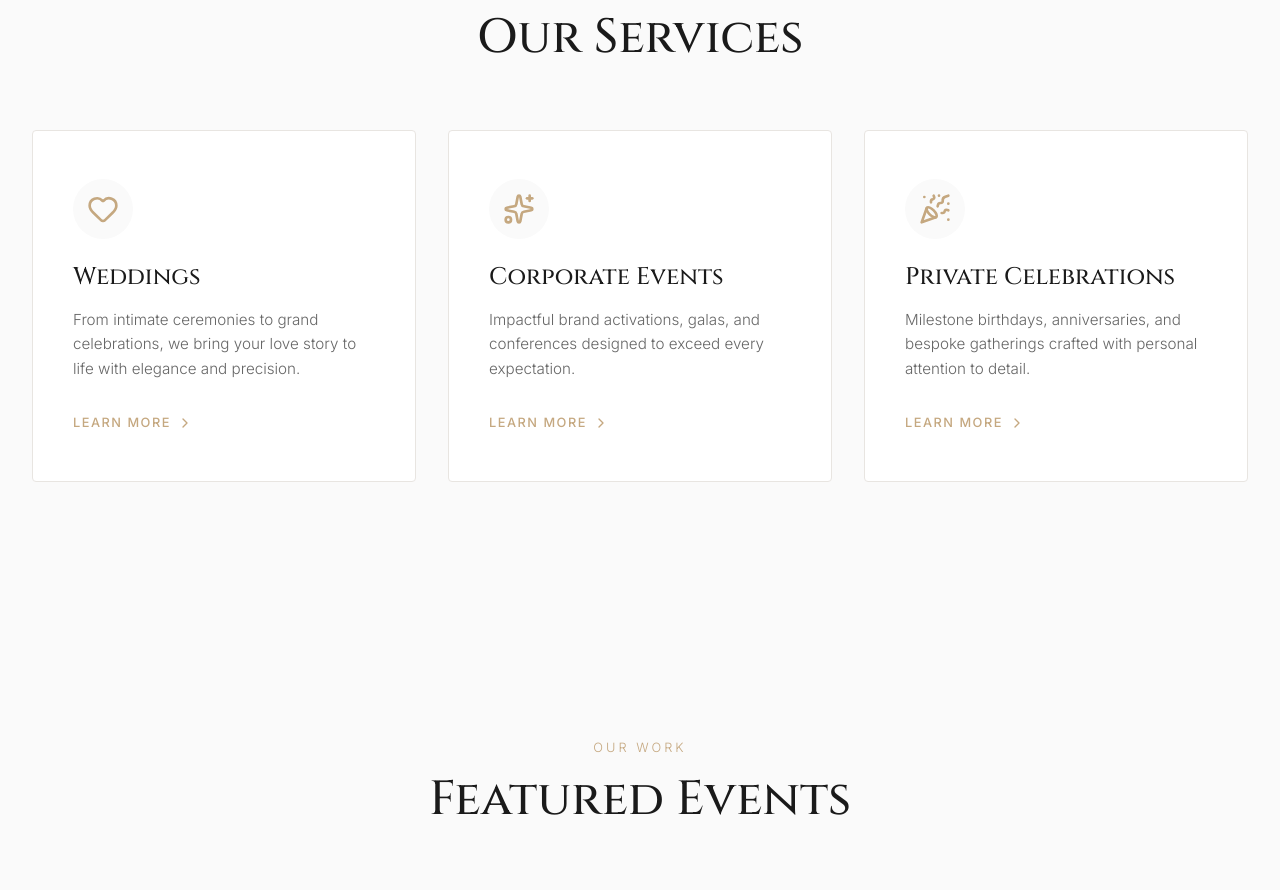
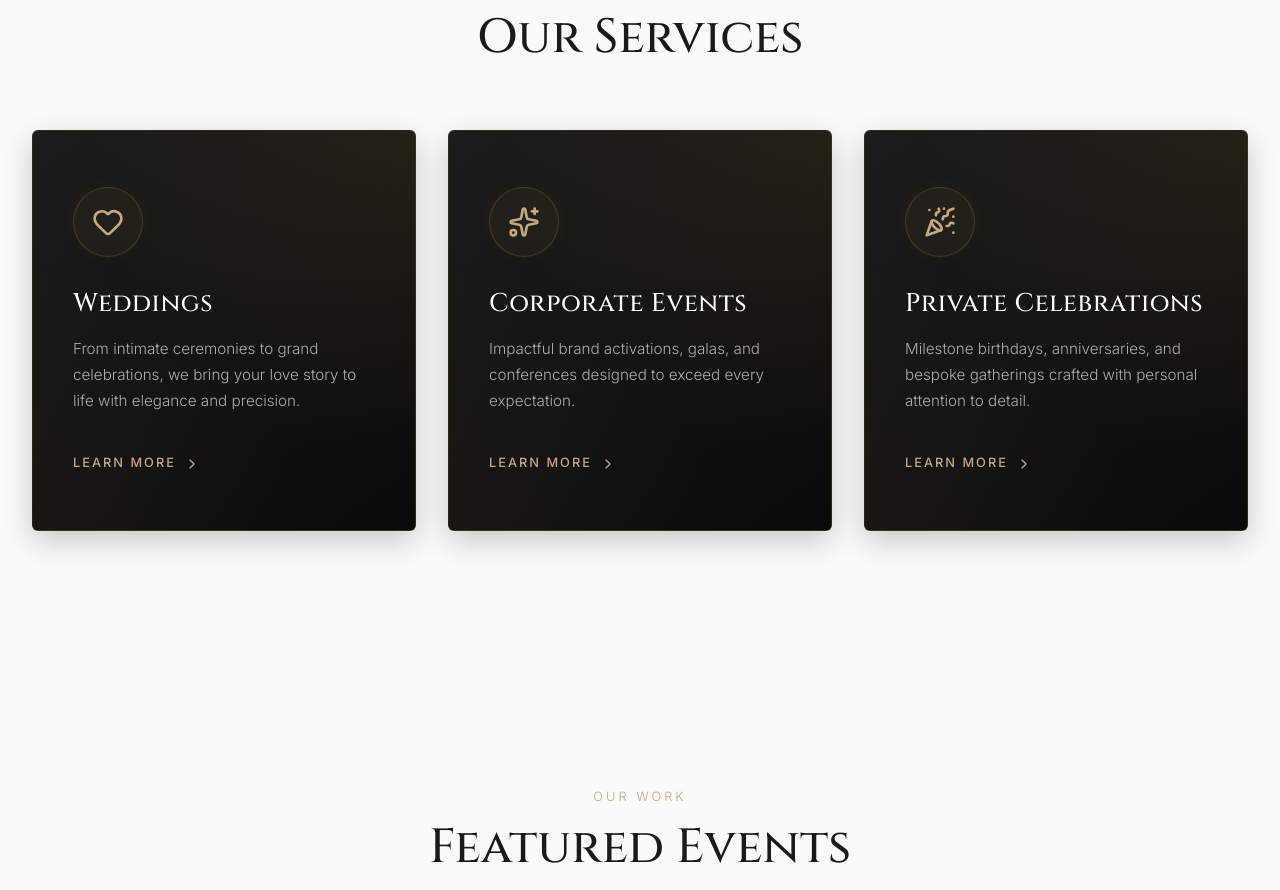
Before and after one commit to ofemjohn/eden-signature-experience-, a React (Vite) app: page / in a window 1280 px wide. Shown: the part 1440-2330 px from the top of the page. Built offline with nearby package versions, Linux system fonts and the light colour scheme.

Commit message:
Update Home.css service cards and About.jsx client journey

```diff
--- a/src/pages/About.jsx
+++ b/src/pages/About.jsx
@@ -13,13 +13,13 @@ export default function About() {
     { title: 'Creativity', desc: 'We push boundaries to design events that are as unique as the people they celebrate.' },
   ];
 
-  const milestones = [
-    { year: '2018', text: 'Eden Signature Experience founded with a vision for luxury event planning' },
-    { year: '2019', text: 'Coordinated our first 100-guest destination wedding' },
-    { year: '2020', text: 'Pioneered virtual event coordination during the global pivot' },
-    { year: '2021', text: 'Expanded to full-service corporate event management' },
-    { year: '2023', text: 'Celebrated our 200th successful event milestone' },
-    { year: '2025', text: 'Launched the Eden Signature Concierge — our premium bespoke tier' },
+  const journey = [
+    { step: '01', title: 'Personalized Consultation', text: 'We begin by deeply understanding your vision, preferences, and the unique story you wish to tell.' },
+    { step: '02', title: 'Bespoke Design Concept', text: 'Our team crafts a comprehensive, one-of-a-kind aesthetic that perfectly aligns with your brand or personal style.' },
+    { step: '03', title: 'Meticulous Curation', text: 'We source the finest venues, premier vendors, and exclusive materials to bring the concept to life.' },
+    { step: '04', title: 'Precision Planning', text: 'Every logistical detail, timeline, and contingency is orchestrated with absolute precision.' },
+    { step: '05', title: 'Flawless Execution', text: 'On the day of your event, we seamlessly manage every moving part so you can be fully present.' },
+    { step: '06', title: 'The Eden Memory', text: 'We ensure the final wrap-up is just as elegant, leaving you with nothing but perfect memories.' },
   ];
 
   return (
@@ -69,16 +69,17 @@ export default function About() {
       <section className="timeline-section section">
         <div className="container">
           <motion.div className="section-title" initial="hidden" whileInView="visible" viewport={{ once: true }} variants={fadeUp}>
-            <p className="overline">Our Journey</p>
-            <h2>Milestones</h2>
+            <p className="overline">Our Approach</p>
+            <h2>The Eden Standard</h2>
           </motion.div>
           <div className="timeline">
-            {milestones.map((m, i) => (
+            {journey.map((j, i) => (
               <motion.div className={`timeline-item ${i % 2 === 0 ? 'left' : 'right'}`} key={i} initial="hidden" whileInView="visible" viewport={{ once: true }} variants={fadeUp}>
                 <div className="timeline-dot" />
                 <div className="timeline-content">
-                  <span className="timeline-year">{m.year}</span>
-                  <p>{m.text}</p>
+                  <span className="timeline-year">Phase {j.step}</span>
+                  <h4 style={{marginBottom: '0.5rem', color: 'var(--color-primary)', fontSize: '1.2rem'}}>{j.title}</h4>
+                  <p>{j.text}</p>
                 </div>
               </motion.div>
             ))}
--- a/src/pages/Home.css
+++ b/src/pages/Home.css
@@ -165,61 +165,91 @@
 }
 
 .service-card.text-card {
-  background: var(--color-white);
-  padding: 3rem 2.5rem;
-  border: 1px solid var(--color-secondary);
-  border-radius: 4px;
+  background: linear-gradient(145deg, #1c1c1c 0%, #0a0a0a 100%);
+  padding: 3.5rem 2.5rem;
+  border: 1px solid rgba(212, 175, 55, 0.15); /* Subtle gold border */
+  border-radius: 6px;
   display: flex;
   flex-direction: column;
-  transition: all 0.4s ease;
+  transition: all 0.5s cubic-bezier(0.16, 1, 0.3, 1);
   height: 100%;
+  position: relative;
+  overflow: hidden;
+  box-shadow: 0 10px 30px rgba(0,0,0,0.2);
+}
+
+/* Abstract Gold Glow Graphic Background */
+.service-card.text-card::before {
+  content: '';
+  position: absolute;
+  top: 0; right: 0; left: 0; bottom: 0;
+  background: radial-gradient(circle at top right, rgba(212, 175, 55, 0.08) 0%, transparent 60%),
+              radial-gradient(circle at bottom left, rgba(212, 175, 55, 0.03) 0%, transparent 50%);
+  pointer-events: none;
+  transition: all 0.5s ease;
+  z-index: 1;
+}
+
+.service-card.text-card > * {
+  position: relative;
+  z-index: 2;
 }
 
 .service-card.text-card:hover {
-  transform: translateY(-8px);
-  box-shadow: 0 10px 30px rgba(0,0,0,0.05);
-  border-color: var(--color-accent);
+  transform: translateY(-10px);
+  box-shadow: 0 20px 40px rgba(0,0,0,0.4);
+  border-color: rgba(212, 175, 55, 0.5);
+}
+
+.service-card.text-card:hover::before {
+  background: radial-gradient(circle at top right, rgba(212, 175, 55, 0.15) 0%, transparent 70%),
+              radial-gradient(circle at bottom left, rgba(212, 175, 55, 0.05) 0%, transparent 60%);
 }
 
 .service-icon-wrap {
   color: var(--color-accent);
-  margin-bottom: 1.5rem;
-  background: var(--color-bg);
-  width: 60px;
-  height: 60px;
+  margin-bottom: 2rem;
+  background: rgba(212, 175, 55, 0.05);
+  border: 1px solid rgba(212, 175, 55, 0.2);
+  width: 70px;
+  height: 70px;
   display: flex;
   align-items: center;
   justify-content: center;
   border-radius: 50%;
-  transition: all 0.4s ease;
+  transition: all 0.5s ease;
+  box-shadow: 0 0 20px rgba(212, 175, 55, 0.05);
 }
 
 .service-card.text-card:hover .service-icon-wrap {
   background: var(--color-accent);
-  color: var(--color-white);
+  color: var(--color-primary); /* Dark icon on gold background */
+  box-shadow: 0 0 30px rgba(212, 175, 55, 0.3);
+  transform: scale(1.1);
 }
 
 .service-card.text-card h3 {
-  font-size: 1.5rem;
+  font-size: 1.6rem;
   margin-bottom: 1rem;
-  color: var(--color-primary);
+  color: var(--color-white);
+  letter-spacing: 0.5px;
 }
 
 .service-card.text-card p {
-  color: #666;
+  color: rgba(255, 255, 255, 0.65);
   font-size: 0.95rem;
-  line-height: 1.6;
-  margin-bottom: 2rem;
+  line-height: 1.7;
+  margin-bottom: 2.5rem;
   flex-grow: 1;
 }
 
 .card-link {
   display: inline-flex;
   align-items: center;
-  gap: 6px;
+  gap: 8px;
   color: var(--color-accent);
   text-transform: uppercase;
-  letter-spacing: 1.5px;
+  letter-spacing: 2px;
   font-size: 0.8rem;
   font-weight: 500;
   margin-top: auto;
@@ -227,8 +257,8 @@
 }
 
 .card-link:hover {
-  color: var(--color-primary);
-  gap: 10px;
+  color: var(--color-white);
+  gap: 12px;
 }
 
 /* ===== Portfolio Grid ===== */
```
